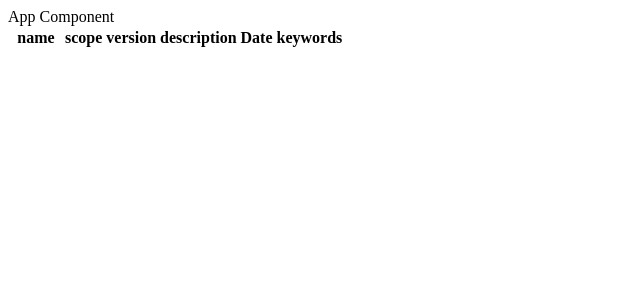
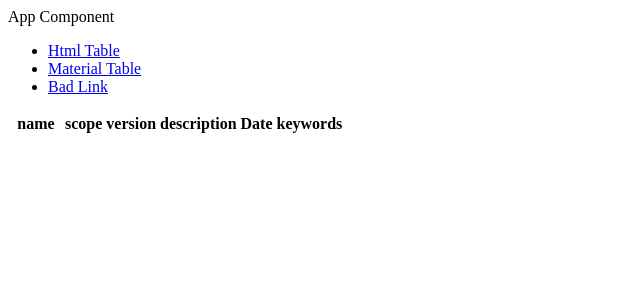
Before and after one commit to ShieldsKey/angular-interview, an Angular app: page /html in a window 1280 px wide. Shown: the top 300 px of the page, without its empty margins (0-640 px from the left). Built offline with nearby package versions, Linux system fonts and the light colour scheme.

Commit message:
add button and not found page

```diff
--- a/src/app/app-routing.module.ts
+++ b/src/app/app-routing.module.ts
@@ -7,7 +7,7 @@ import { PageNotFoundComponent } from './page-not-found/page-not-found.component
 const routes: Routes = [
   { path: 'html', component: HtmlTableComponent },
   { path: 'material', component: MaterialTableComponent },
-  // { path: '',   redirectTo: '/html', pathMatch: 'full' }, // redirect to `html`  // remove this line to work with PageNotFound
+  { path: '',   redirectTo: '/html', pathMatch: 'full' }, // redirect to `html`
   { path: '**', component: PageNotFoundComponent }
 ];
 
--- a/src/app/app.component.html
+++ b/src/app/app.component.html
@@ -1,2 +1,13 @@
 <label > App Component </label>
+<ul>
+    <li>
+      <a routerLink="html">Html Table</a>
+    </li>
+    <li>
+      <a routerLink="material">Material Table</a>
+    </li>
+     <li>
+      <a routerLink="nothing">Bad Link</a>
+    </li>
+  </ul>
 <router-outlet></router-outlet>
--- a/src/app/app.module.ts
+++ b/src/app/app.module.ts
@@ -10,8 +10,10 @@ import { HtmlTableComponent } from './html-table/html-table.component';
 import { RouterModule } from '@angular/router';
 import { MaterialTableComponent } from './material-table/material-table.component';
 import { PageNotFoundComponent } from './page-not-found/page-not-found.component';
+import {APP_BASE_HREF} from '@angular/common';
 
 @NgModule({
+  providers: [ {provide: APP_BASE_HREF, useValue: '/'} ],
   imports:      [ BrowserModule, FormsModule, AppRoutingModule, RouterModule ],
   declarations: [ AppComponent,
     HelloComponent,
```
